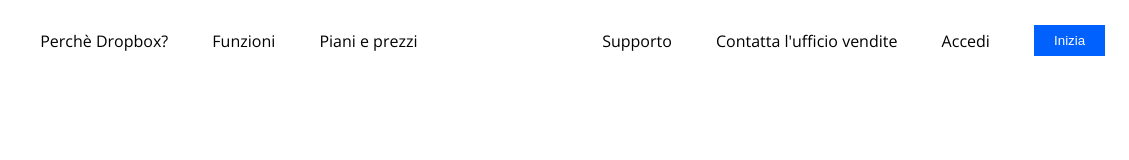
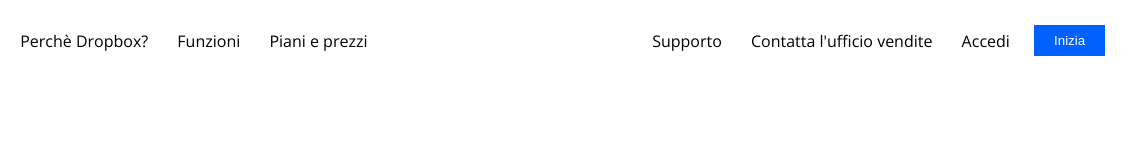
Before and after one commit to TrvMarco/htmlcss-dropbox, a plain HTML site: page index.html in a window 1280 px wide. Shown: the full height of the page, 151-1280 px from the left. Drawn offline with nearby package versions, Linux system fonts and the light colour scheme.

Commit message:
fix header

```diff
--- a/css/style.css
+++ b/css/style.css
@@ -42,12 +42,13 @@ header nav, header li{
 
 header img, header li{
     vertical-align: middle;
-    margin-right: 40px;
+    margin-right: 15px;
 }
 
 li a{
     text-decoration: none;
     color: inherit;
+    padding: 20px 5px;
 }
 
 .header-right, .header-left{
```
